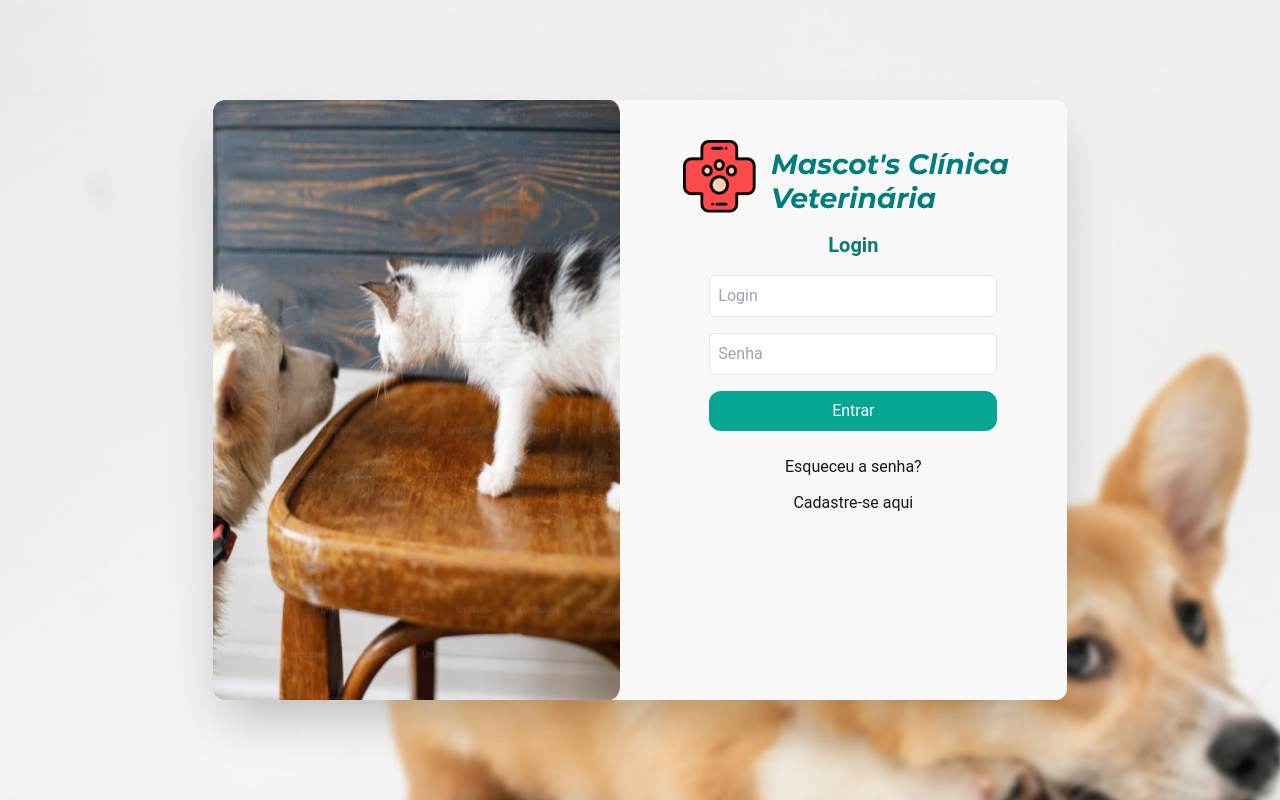
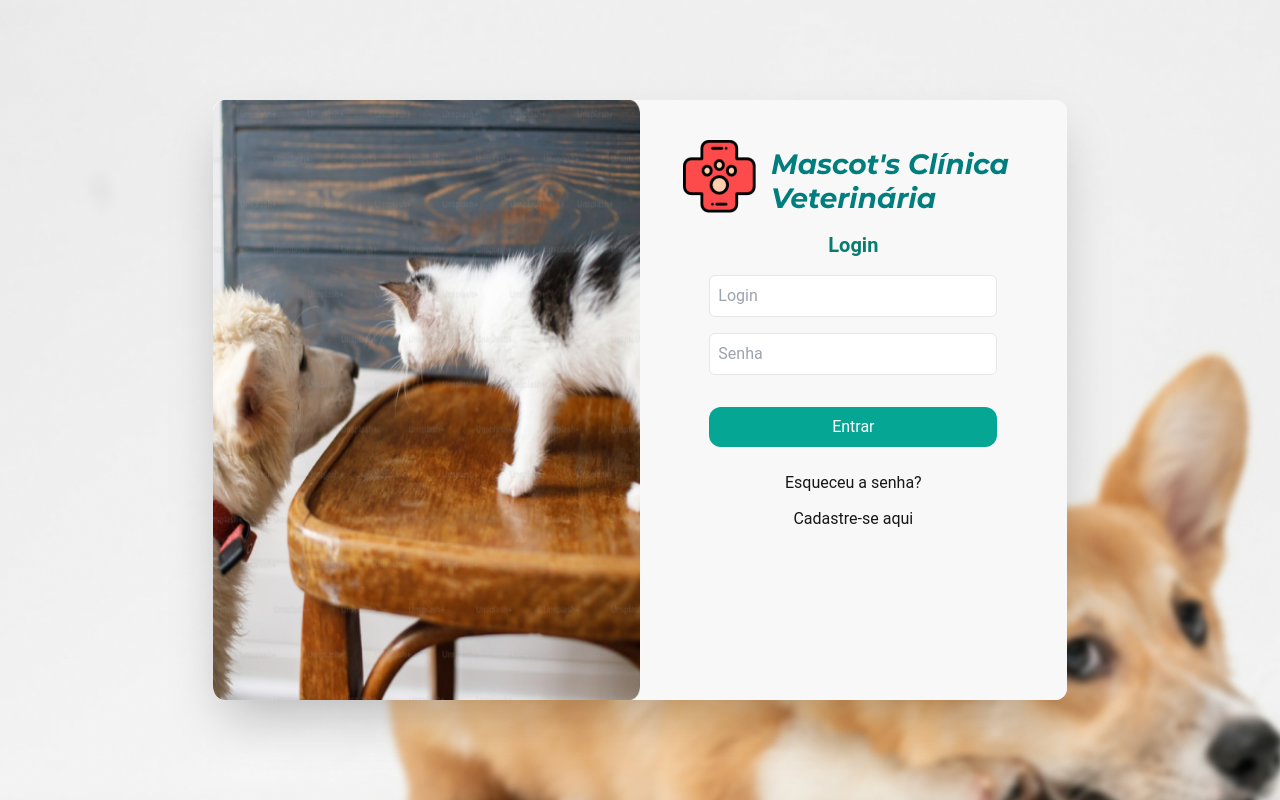
Before and after one commit to softexrecifepe/PI-MASCOTS-TURMA-09-EQUIPE-03, a Next.js app: page /login in a window 1280 px wide. Built offline with nearby package versions, Linux system fonts and the light colour scheme.

Commit message:
refactor: mudancas dimensoes tela sigin

```diff
--- a/src/app/components/LoginPageButton.tsx
+++ b/src/app/components/LoginPageButton.tsx
@@ -4,7 +4,7 @@ interface loginPageButtonProps {
 
 export function LoginPageButton({ text }: loginPageButtonProps) {
   return (
-    <button className="py-2 bg-mascots-primary-600 rounded-xl text-white  hover:bg-mascots-primary-800 active:bg-mascots-primary-500 transition-all">
+    <button className="py-2 bg-mascots-primary-600 rounded-xl text-white mt-4 hover:bg-mascots-primary-800 active:bg-mascots-primary-500 transition-all">
       {text}
     </button>
   );
--- /dev/null
+++ b/src/app/login/LogoForms.tsx
@@ -0,0 +1,9 @@
+import logo from "../assets/images/Logo.png";
+
+export function LogoForms() {
+  return (
+    <div className="w-2/3">
+      <img src={logo.src} />
+    </div>
+  );
+}
--- a/src/app/login/Sigin.tsx
+++ b/src/app/login/Sigin.tsx
@@ -5,6 +5,7 @@ import { InputComponent } from "../components/InputComponent";
 import { LoginPageButton } from "../components/LoginPageButton";
 import { LogoLogin } from "../components/LogoLogin";
 import type { MouseEventHandler } from "react";
+import { LogoForms } from "./LogoForms";
 
 interface siginProps {
   propsSigin: MouseEventHandler;
@@ -13,21 +14,21 @@ interface siginProps {
 export function Sigin({ propsSigin }: siginProps) {
   return (
     <div
-      className={`transition-all inset-0 flex flex-col items-center justify-evenly bg-mascots-secundary-50`}
+      className={`transition-all inset-0 flex flex-col items-center gap-4 py-5 bg-mascots-secundary-50`}
     >
-      <div className="flex items-center gap-4">
+      <div className="flex items-center justify-center gap-4">
         <button onClick={propsSigin}>
           <GoArrowLeft className="transition-all hover:fill-mascots-primary-400 size-10 fill-mascots-primary-800" />
         </button>
-        <LogoLogin />
+        <LogoForms />
       </div>
 
       <div className="flex flex-col gap-2 w-full">
-        <div className="w-full flex flex-col items-center gap-4">
+        <div className="w-full flex flex-col gap-4 items-center">
           <header className="text-mascots-primary-700 font-semibold text-xl">
             Cadastro
           </header>
-          <form className="flex flex-col w-2/3 gap-4 justify-center">
+          <form className="flex flex-col w-2/3 gap-2 justify-center">
             <InputComponent id="login" placeholder="Login" type="text" />
 
             <InputComponent id="password" placeholder="Senha" type="password" />
--- a/src/app/login/page.tsx
+++ b/src/app/login/page.tsx
@@ -42,10 +42,10 @@ export default function login() {
 
           <div
             className={`transition-all absolute w-1/2 inset-0 flex items-center justify-center bg-mascots-secundary-50 ${
-              !siginButtonState ? "z-10 -left-5" : "z-30 left-1/2"
+              !siginButtonState ? "z-10" : "z-30 left-1/2"
             }`}
           >
-            <img className="h-full" src={imgLogin1.src} />
+            <img className="h-full w-full" src={imgLogin1.src} />
           </div>
 
           <Login
```
